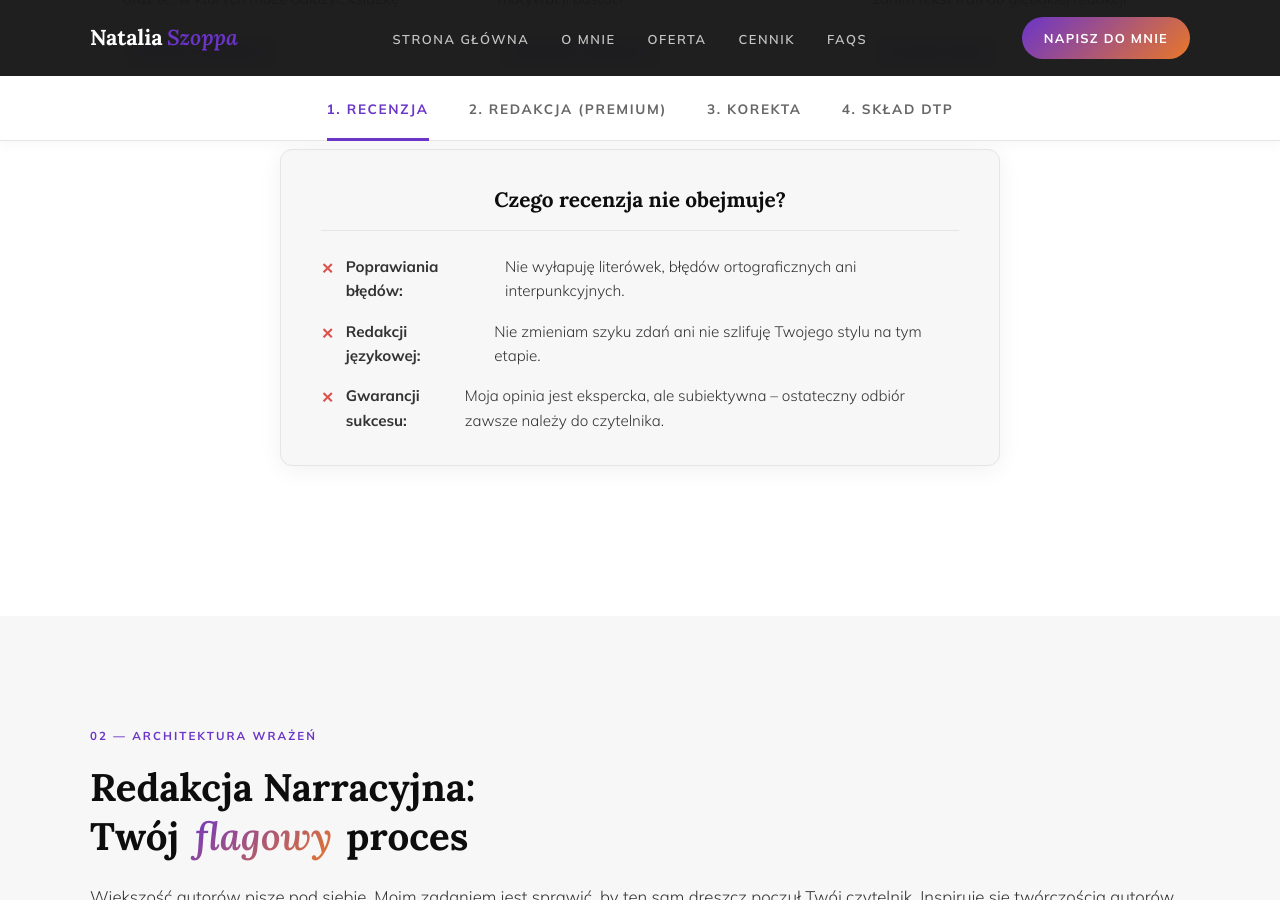
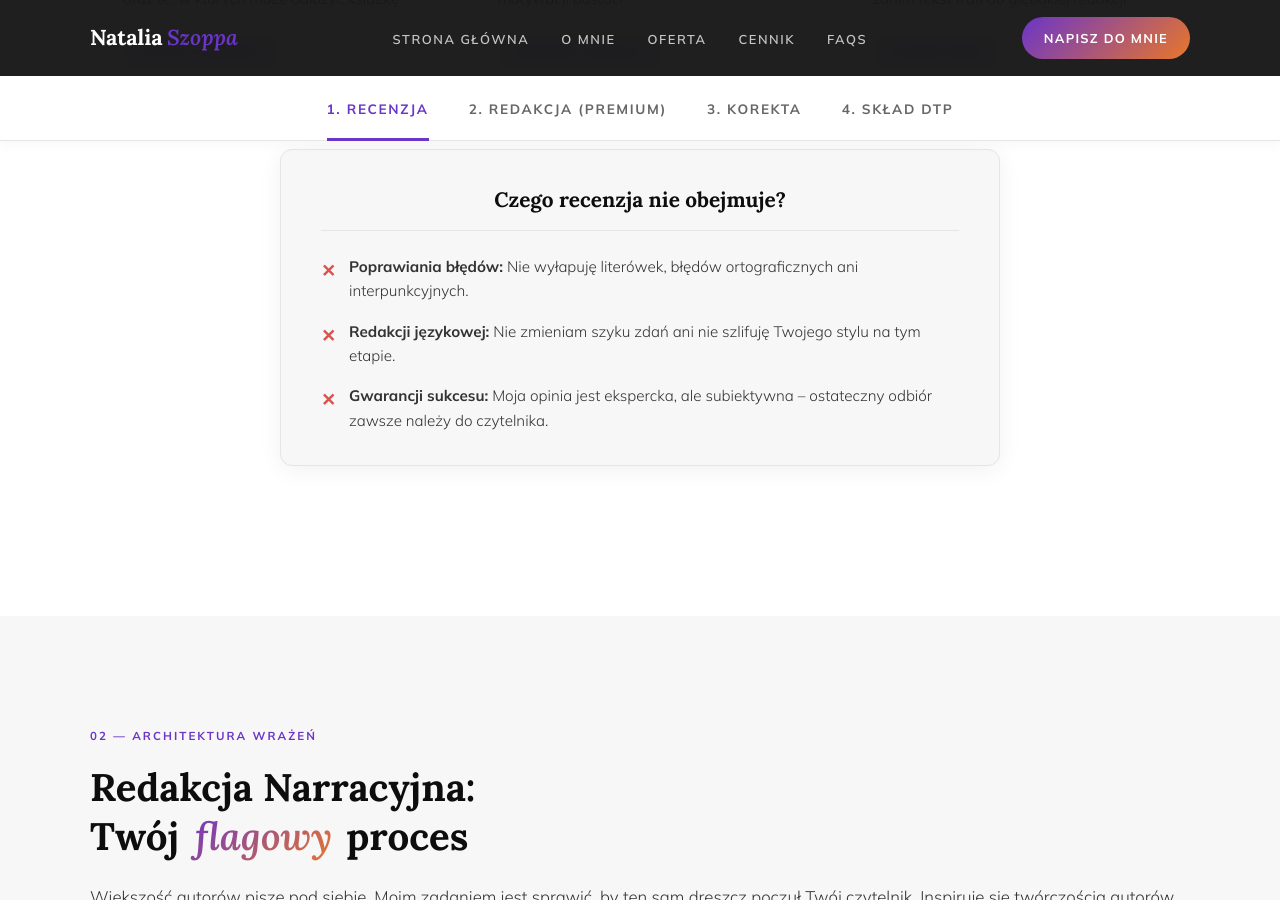
Before and after one commit to Bonnie00726/nataliaszoppa, a Jekyll site: the page built from oferta.html, in a window 1280 px wide and 900 px high, scrolled down 1730 px. Built offline with Jekyll 4.4.1, drawn with Linux system fonts in a browser that asks for light colours.

Commit message:
Update oferta.html

```diff
--- a/oferta.html
+++ b/oferta.html
@@ -33,10 +33,27 @@ title: Oferta
     .not-included-box { background: var(--paper-warm); border: 1.5px solid var(--paper-mid); border-radius: var(--radius-lg); padding: 32px 40px; margin: 40px auto; max-width: 720px; box-shadow: var(--shadow-soft); }
     .not-included-box h3 { font-family: var(--serif); font-size: 1.3rem; font-weight: 700; color: var(--ink); margin-bottom: 24px; text-align: center; border-bottom: 1px solid var(--paper-mid); padding-bottom: 12px; }
 
-    /* Poprawiona lista na pionową */
-    .not-list { display: flex; flex-direction: column; gap: 16px; list-style: none; padding: 0; margin: 0; }
-    .not-list li { display: flex; align-items: flex-start; gap: 12px; font-size: 0.95rem; color: var(--ink-soft); font-weight: 300; line-height: 1.6; }
-    .not-list li::before { content: '✕'; color: #d9534f; font-weight: 700; margin-top: 2px; }
+    /* Poprawiona lista z naturalnym opływaniem tekstu */
+    .not-list { list-style: none; padding: 0; margin: 0; }
+    .not-list li {
+        position: relative;
+        padding-left: 28px; /* Robi miejsce na krzyżyk */
+        margin-bottom: 16px; /* Odstęp między punktami */
+        font-size: 0.95rem;
+        color: var(--ink-soft);
+        font-weight: 300;
+        line-height: 1.6;
+    }
+    .not-list li:last-child { margin-bottom: 0; }
+    .not-list li::before {
+        content: '✕';
+        color: #d9534f;
+        font-weight: 700;
+        position: absolute;
+        left: 0;
+        top: 1px; /* Równa krzyżyk do pierwszej linii tekstu */
+        font-size: 1.1rem;
+    }
 
     .feature-grid { display: grid; grid-template-columns: repeat(auto-fit, minmax(300px, 1fr)); gap: 24px; margin: 40px 0; }
     .feature-card { background: #fff; border: 1.5px solid var(--paper-mid); border-radius: var(--radius-lg); padding: 40px 32px; transition: transform 0.3s, box-shadow 0.3s; position: relative; overflow: hidden; }
```
